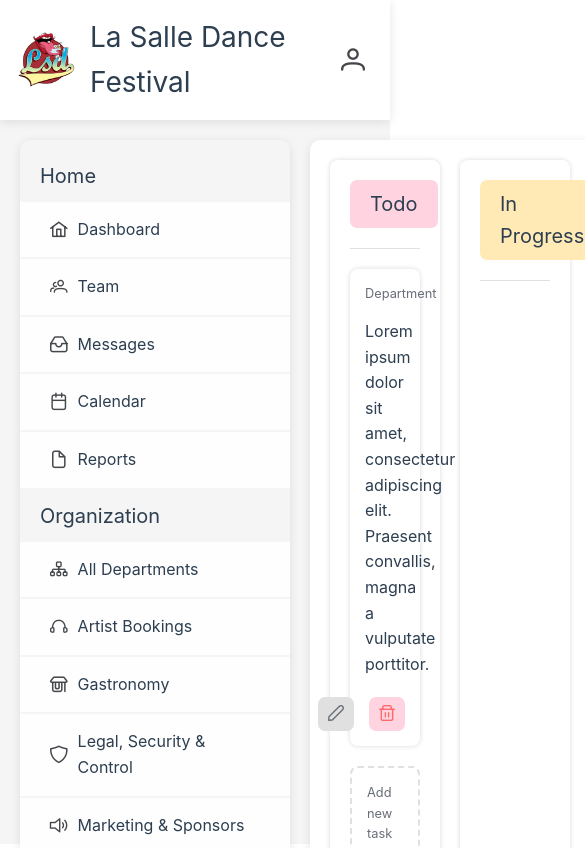
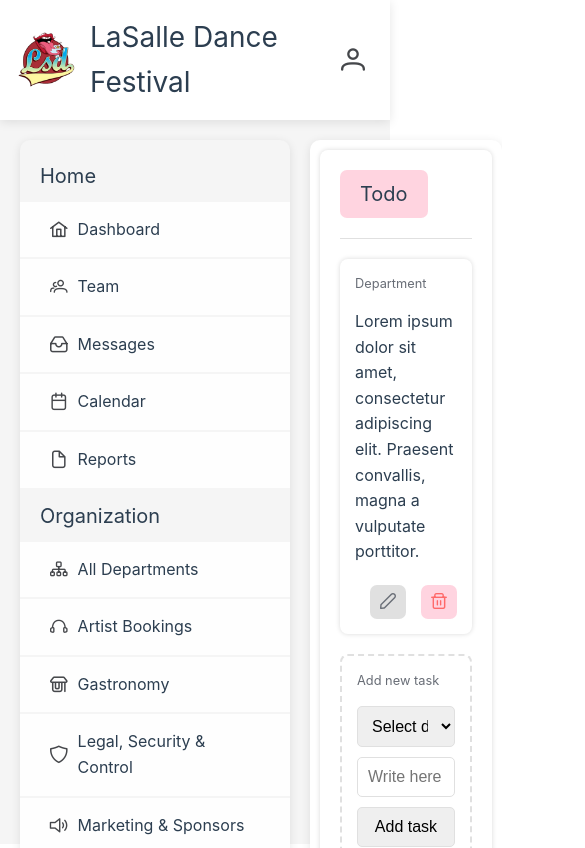
Before and after one commit to adrimachaca/testing, a Vue app: page / in a window 390 px wide. Shown: the top 848 px of the page, 585 px wide, since content can reach past the window. Built offline with nearby package versions, Linux system fonts and the light colour scheme.

Commit message:
corrections in the topbar, sidebar and board

```diff
--- a/src/components/Board.vue
+++ b/src/components/Board.vue
@@ -42,13 +42,13 @@ export default {
       border-radius: 10px;
       display: flex;
       flex-direction: row;
+      gap: 15px;
       box-shadow: 0px 2px 10px 0px rgba(0,0,0,0.1);
    }
 
    .status-col {
-      width: 33.33%;
+      width: 33%;
       padding: 20px;
-      margin: 10px;
       box-shadow: 0px 0px 5px 0px rgba(0,0,0,0.15);
       border-radius: 8px;
    }
@@ -78,4 +78,13 @@ export default {
       background-color: #cff5d1;
       border-radius: 7px;
    }
+
+   @media (max-width: 1275px) {
+      .board {
+         flex-direction: column;
+      }
+      .status-col {
+         width: 100%;
+      }
+   }
 </style>
--- a/src/components/Sidebar.vue
+++ b/src/components/Sidebar.vue
@@ -42,6 +42,7 @@ export default {
 <style scoped>
 
 .sidebar-items {
+   background-color: #f5f5f5;
    min-width: 270px;
    display: flex;
    flex-direction: column;
--- a/src/components/Topbar.vue
+++ b/src/components/Topbar.vue
@@ -1,7 +1,7 @@
 <template>
    <div class="brand-box">
       <img src="../assets/lsdfestival.png" alt="">
-      <h1>La Salle Dance Festival</h1>
+      <h1>LaSalle Dance Festival</h1>
    </div>
    <div class="header-icons">
       <div class="icon-box">
```
